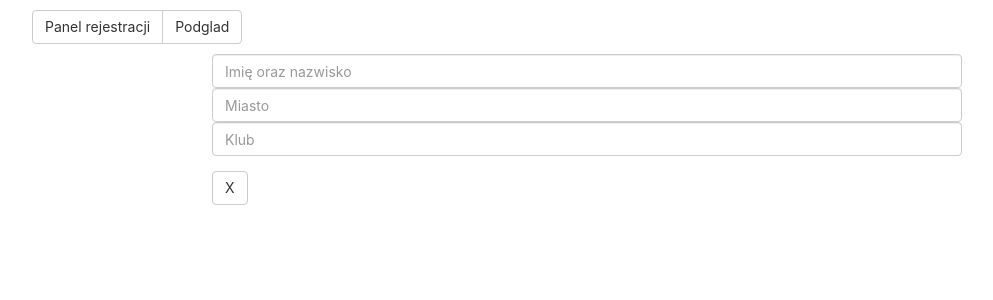
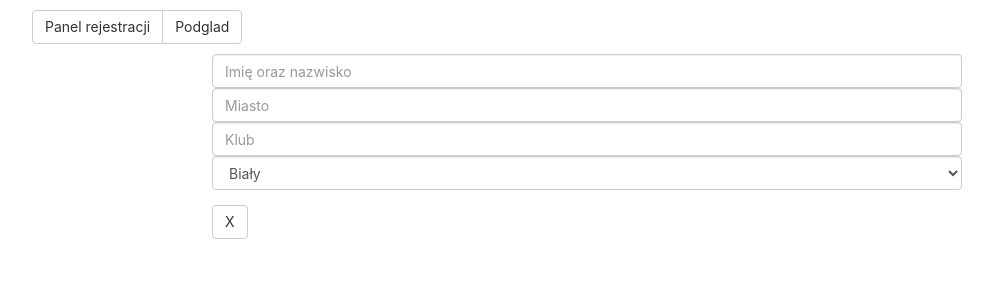
Before and after one commit to jpodeszwik/marathon, a React (Create React App) app in the folder sign-in/: page /Register in a window 1280 px wide. Shown: the top 300 px of the page, without its empty margins (53-1046 px from the left). Built offline with nearby package versions, Linux system fonts and the light colour scheme.

Commit message:
belt select added

```diff
--- a/sign-in/src/components/Registration.jsx
+++ b/sign-in/src/components/Registration.jsx
@@ -1,5 +1,5 @@
 import React, { Component } from 'react';
-import { Grid, Row, Col, Button, FormGroup, FormControl } from 'react-bootstrap';
+import { Grid, Row, Col, Button, FormGroup, FormControl, ControlLabel } from 'react-bootstrap';
 
 class Registration extends Component{
 constructor(props){
@@ -49,6 +49,14 @@ render(){
                                             value={this.state.homeClub}
                                             onChange={this.handleChange} />
 
+      <FormControl componentClass="select" placeholder="Zaznacz kolor pasa bjj" name="bjjGrade" onChange={this.handleChange} value={this.state.bjjGrade}>
+        <option >Biały</option>
+        <option >Niebieski</option>
+        <option >Purpurowy</option>
+        <option >Brązowy</option>
+        <option >Czarny</option>
+
+      </FormControl>
                         </FormGroup>
                         <Button type="submit">X</Button>
                     </form>
```
